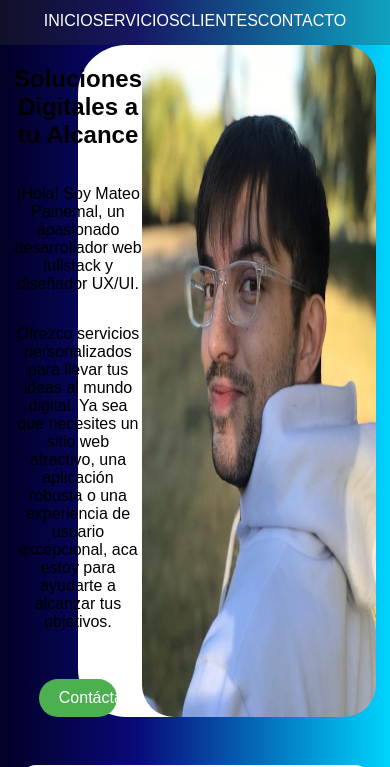
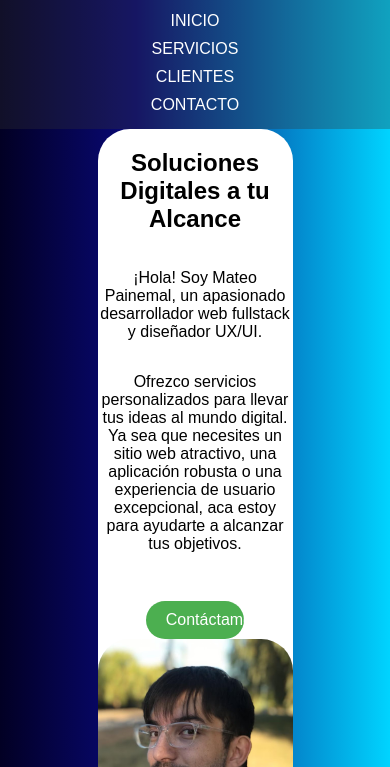
Before and after one commit to mateopainemal/Landing-Page-E2, a plain HTML site: page index.html in a window 390 px wide. Shown: the part 77-844 px from the top of the page. Drawn offline with Linux system fonts and the light colour scheme.

Commit message:
Entrega 3 VF

```diff
--- a/style.css
+++ b/style.css
@@ -89,12 +89,22 @@ main {
     }
 
     nav {
+        flex-direction: column;
         margin-top: 10px;
     }
 
     nav a {
         margin: 5px 0;
     }
+    .container-main {
+        width: 50%;
+        flex-direction: column;
+        border-radius: 2rem;
+    }
+    .main-img {
+        width: 24rem;
+    }
+
 }
 
 .informative-section {
```
